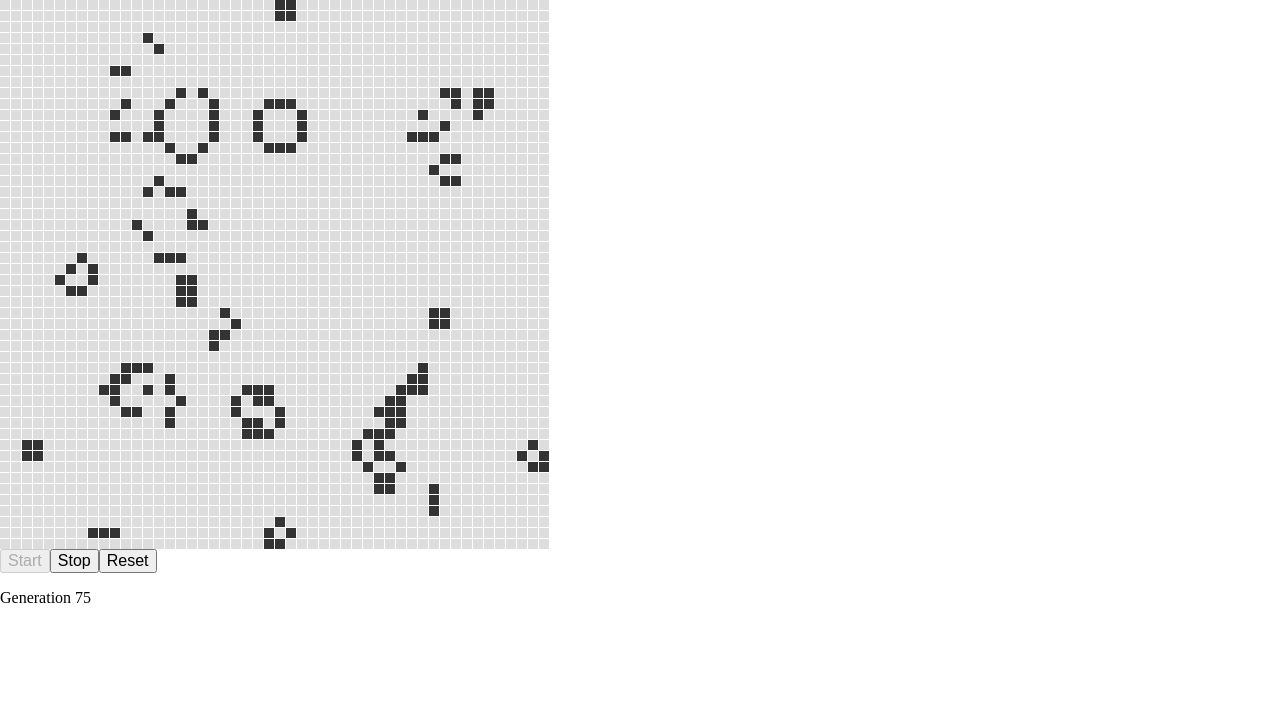
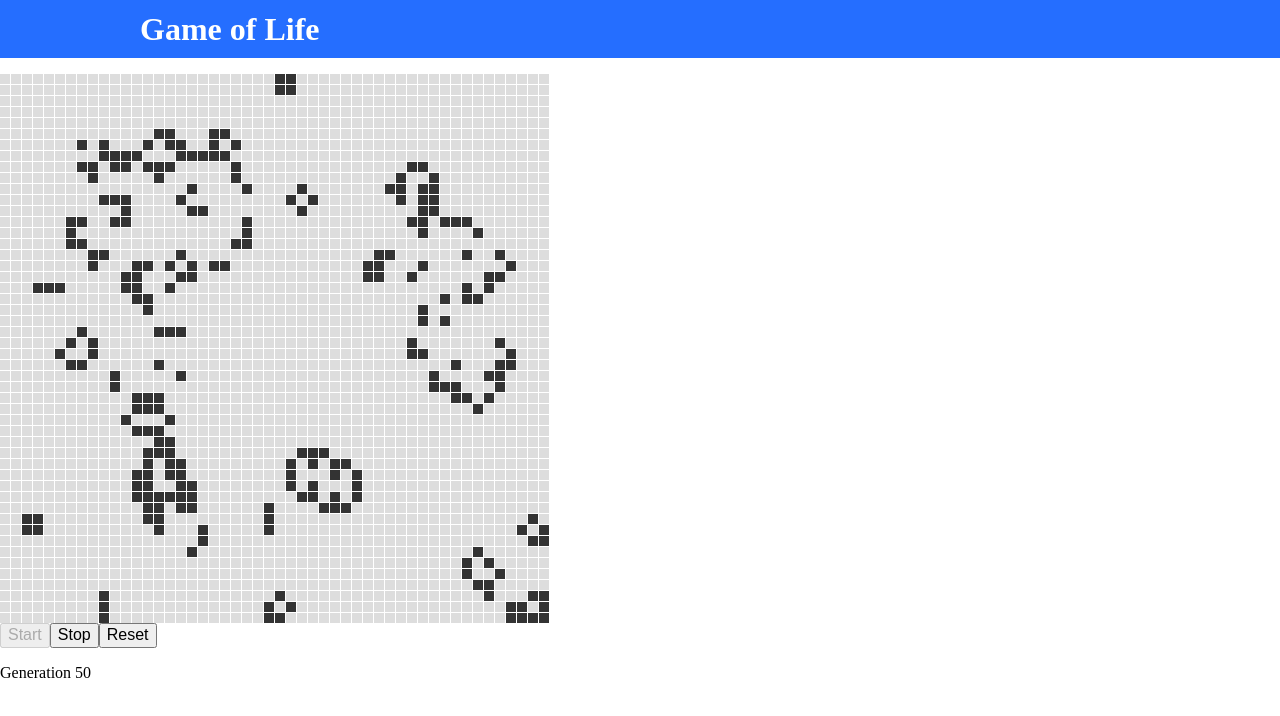
Before and after one commit to kevcomedia/ng-game-of-life, an Angular app: page / in a window 1280 px wide. Shown: the top 716 px of the page. Built offline with nearby package versions, Linux system fonts and the light colour scheme.

Commit message:
Add page header

```diff
--- a/src/app/app.component.css
+++ b/src/app/app.component.css
@@ -0,0 +1,12 @@
+header {
+  background-color: #256eff;
+  padding-top: .67em;
+  padding-bottom: .67em;
+  margin-bottom: 1em;
+}
+
+h1 {
+  color: #fff;
+  margin: 0 auto;
+  max-width: 1000px;
+}
--- a/src/app/app.component.html
+++ b/src/app/app.component.html
@@ -1,2 +1,6 @@
+<header>
+  <h1>Game of Life</h1>
+</header>
+
 <app-game-of-life-grid [rows]="rows" [cols]="cols"></app-game-of-life-grid>
 <app-game-of-life-controls></app-game-of-life-controls>
```
